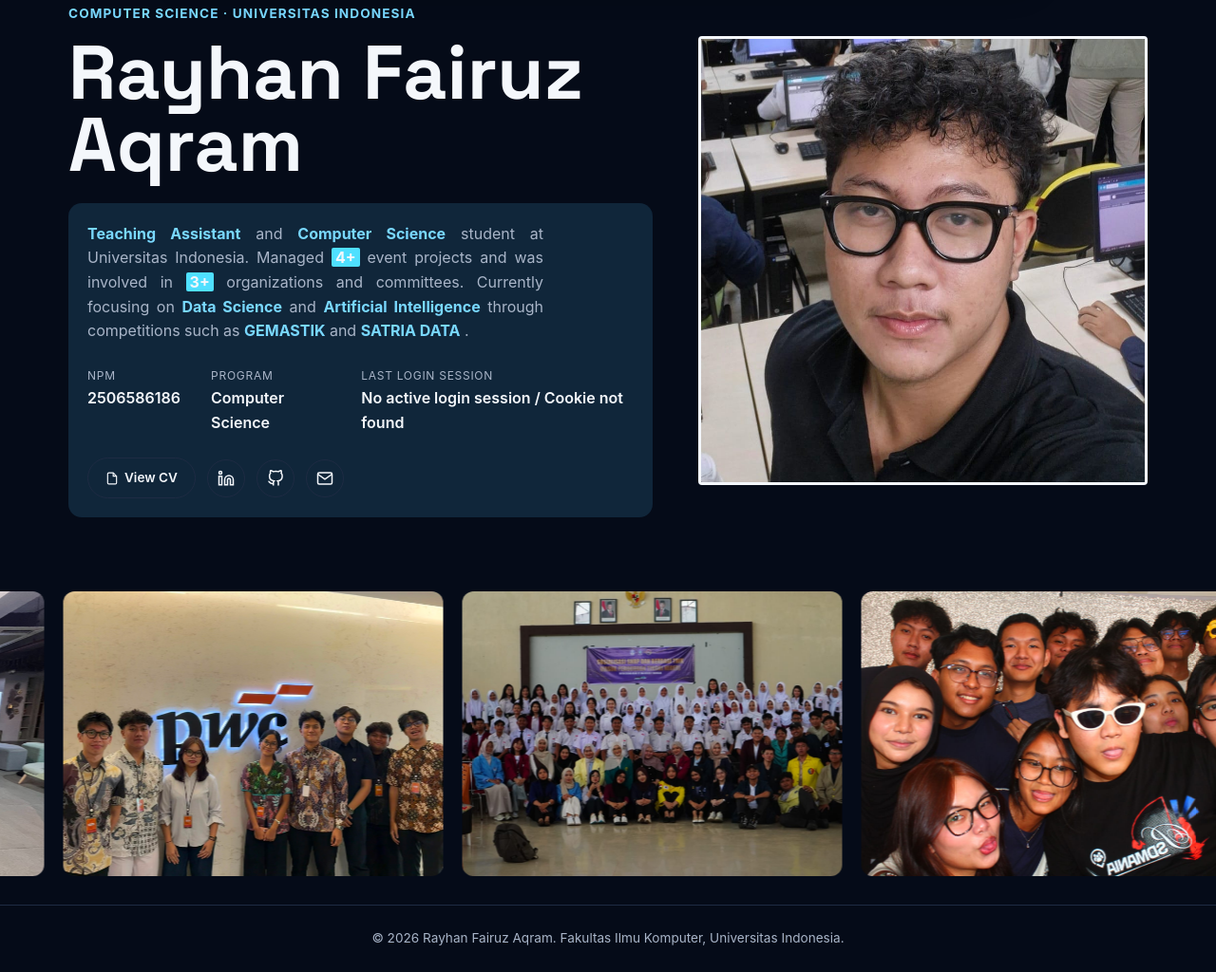
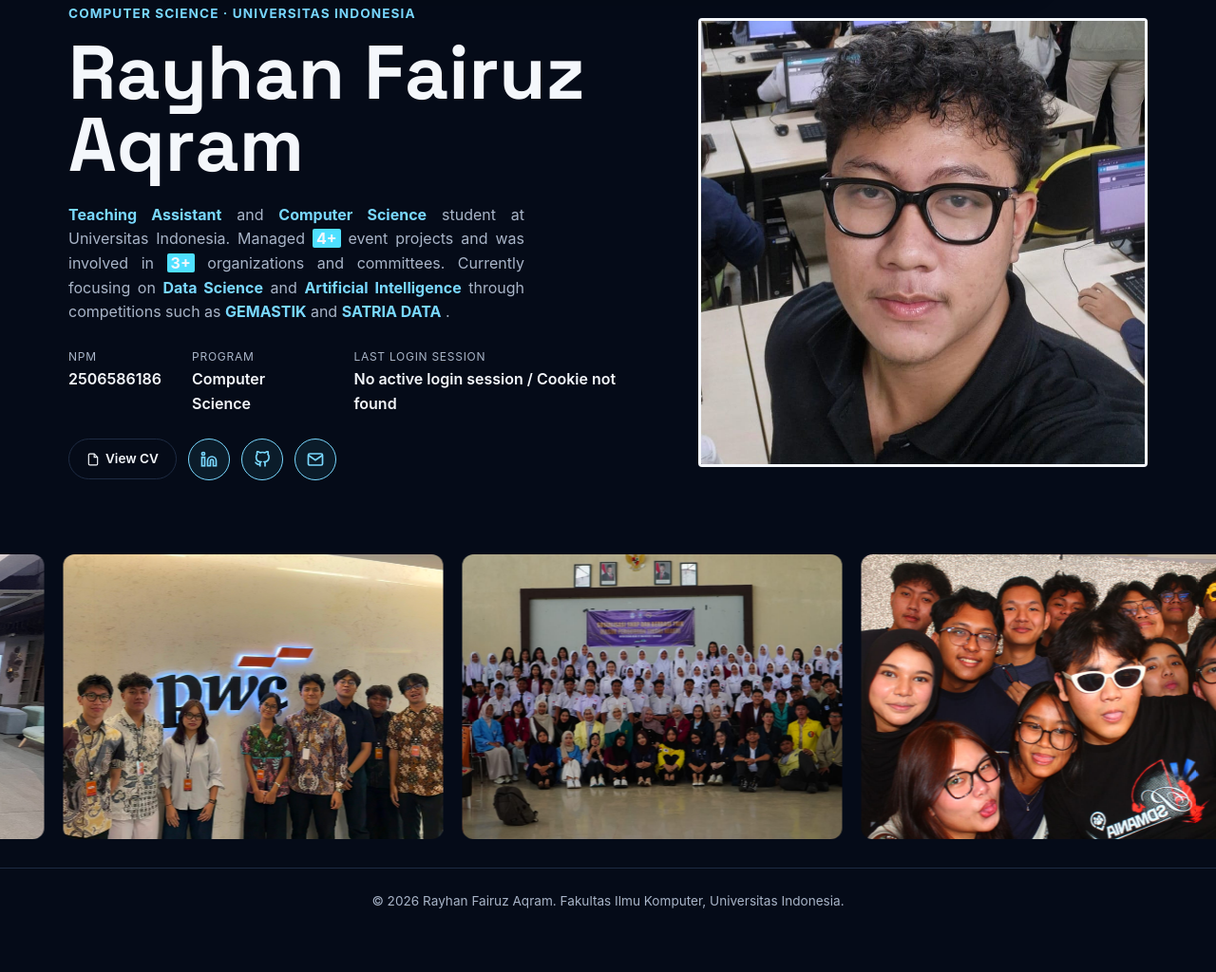
Before and after one commit to rayyouw/myportofolio, a Django app: page / in a window 1280 px wide. Shown: the part 92-1116 px from the top of the page at 95% size. After the commit the page ends 1049 px from the top, so only its background shows below. Run offline with Django 5.2, Linux system fonts and the light colour scheme; data comes from the database, SQL or seed files in the repository.

Commit message:
feat(profile): animate name and clarify social icons

```diff
--- a/static/css/style.css
+++ b/static/css/style.css
@@ -16,7 +16,7 @@
     --card-bg: linear-gradient(145deg, rgba(30, 43, 67, 0.32), rgba(5, 11, 24, 0.08));
     --nav-bg: rgba(10, 16, 32, 0.82);
     --input-bg: #fff;
-    --about-bg: #10263a;
+    --icon-surface: rgba(79, 224, 255, 0.08);
     --radius: 4px;
     --header-space: 6rem;
 }
@@ -32,7 +32,7 @@
     --card-bg: linear-gradient(145deg, #ffffff, #edf2f8);
     --nav-bg: rgba(255, 255, 255, 0.9);
     --input-bg: #ffffff;
-    --about-bg: #e5f4fa;
+    --icon-surface: rgba(8, 126, 155, 0.08);
 }
 
 :root[data-theme="dark"] {
@@ -261,9 +261,6 @@ section[id] {
 /* Menempatkan blok detail (bio, meta, tombol) ke area grid "details" */
 .hero-details {
     grid-area: details;
-    padding: 1.25rem;
-    border-radius: 14px;
-    background: var(--about-bg);
 }
 
 /* Teks kecil di atas judul utama sebagai penanda kategori/afiliasi */
@@ -410,24 +407,59 @@ section[id] {
     display: inline-flex;
     align-items: center;
     justify-content: center;
-    width: 40px;
-    height: 40px;
-    border: 1px solid var(--line);
+    width: 44px;
+    height: 44px;
+    border: 1px solid var(--accent-dark);
     border-radius: 50%;
-    color: var(--ink);
-    transition: background-color 0.2s ease, color 0.2s ease;
+    background: var(--icon-surface);
+    color: var(--accent-dark);
+    transition: background-color 0.2s ease, color 0.2s ease, transform 0.2s ease;
 }
 
 /* Ukuran ikon SVG di dalam tombol ikon bulat */
 .icon-btn svg {
     width: 18px;
     height: 18px;
+    display: block;
+    stroke: currentColor;
+    stroke-width: 2.25;
 }
 
 /* Warna tombol ikon berbalik (invert) saat di-hover */
 .icon-btn:hover {
     background-color: var(--ink);
     color: var(--paper);
+    transform: translateY(-2px);
+}
+
+.hero-identity h1 .name-word {
+    display: inline-block;
+    white-space: nowrap;
+}
+
+.hero-identity h1 .name-letter {
+    display: inline-block;
+    opacity: 0;
+    animation: name-letter-in 550ms cubic-bezier(0.2, 0.75, 0.25, 1) both;
+    animation-delay: calc(var(--letter-index) * 55ms);
+}
+
+@keyframes name-letter-in {
+    from {
+        opacity: 0;
+        transform: translateX(var(--letter-start)) translateY(0.12em);
+    }
+    to {
+        opacity: 1;
+        transform: translateX(0) translateY(0);
+    }
+}
+
+@media (prefers-reduced-motion: reduce) {
+    .hero-identity h1 .name-letter {
+        opacity: 1;
+        animation: none;
+    }
 }
 
 /* CAROUSEL */
--- a/templates/base.html
+++ b/templates/base.html
@@ -14,7 +14,7 @@
             document.documentElement.dataset.theme = 'dark';
         }
     </script>
-    <link rel="stylesheet" href="{% static 'css/style.css' %}?v=20260930-about-card">
+    <link rel="stylesheet" href="{% static 'css/style.css' %}?v=20260930-about-name-icons">
     {% block meta %}{% endblock meta %}
 </head>
 
--- a/templates/profile.html
+++ b/templates/profile.html
@@ -1,4 +1,5 @@
 {% extends "base.html" %}
+{% load static %}
 
 {% block meta %}
     <title>{{ profile.name }} - Portfolio</title>
@@ -11,7 +12,7 @@
               <div class="container hero-grid">
                   <div class="hero-identity">
                       <p class="hero-kicker">{{ profile.study_program }} &middot; Universitas Indonesia</p>
-                      <h1>{{ profile.name }}</h1>
+                      <h1 id="animated-name" aria-label="{{ profile.name }}">{{ profile.name }}</h1>
                   </div>
                   <div class="hero-photo">
                       <img class="avatar" src="{{ profile.photo }}" alt="Photo of {{ profile.name }}">
@@ -87,5 +88,6 @@
             {% endfor %}
         </div>
     </div>
+    <script src="{% static 'js/profile-name-animation.js' %}"></script>
 
 {% endblock content %}
```
Also changed, not shown: static/js/profile-name-animation.js (added, +31 -0 lines).
